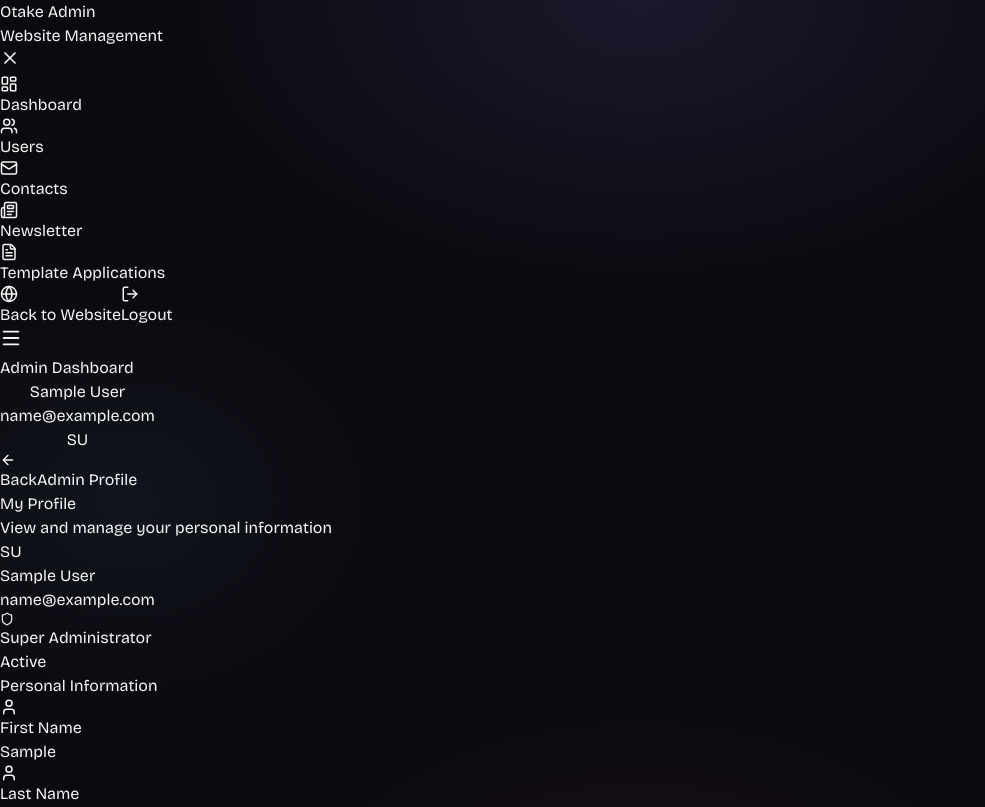
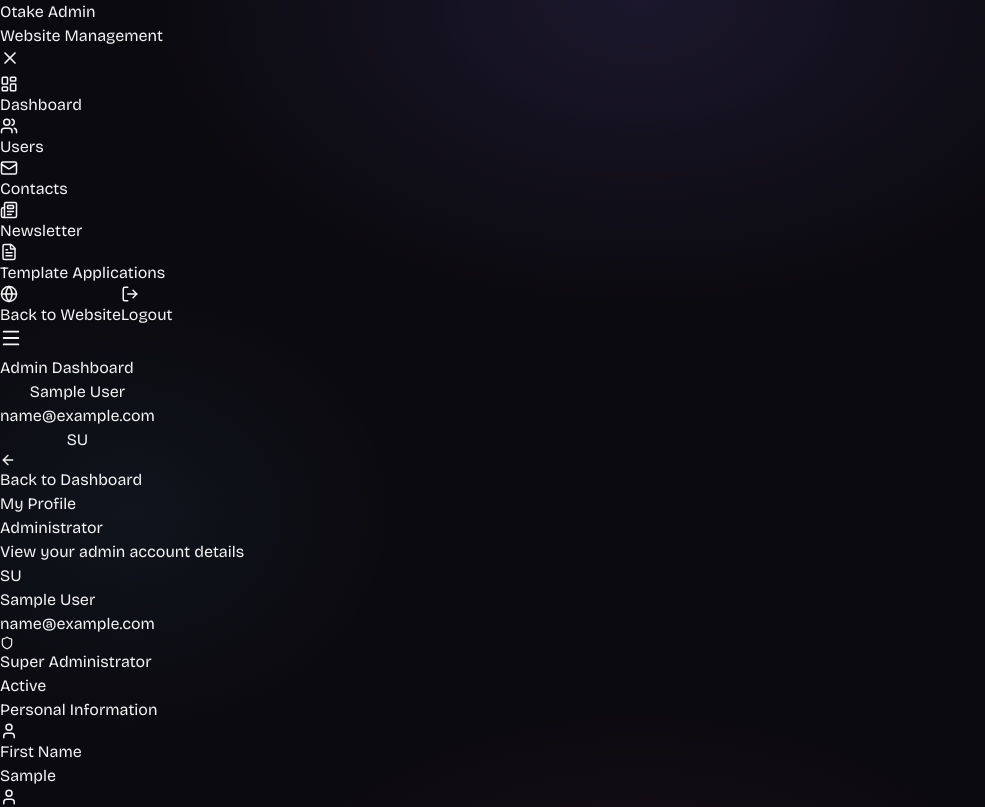
Before and after one commit to priyansh-kevalon/Otake-Website-Design, a React (Vite) app in the folder otake-admin/: page /profile in a window 1280 px wide. Shown: the top 807 px of the page, without its empty margins (0-985 px from the left). Built offline with nearby package versions, Linux system fonts and the light colour scheme; no server answers; sample sign-in values are in the browser's storage; the HTML template or start-up script is replaced by a standard one.

Commit message:
Fix profile page header layout

```diff
--- a/otake-admin/src/pages/Profile.jsx
+++ b/otake-admin/src/pages/Profile.jsx
@@ -8,21 +8,21 @@
 
   return (
     <div className="max-w-5xl mx-auto">
-      <div className="mb-6 flex flex-col sm:flex-row sm:items-center sm:justify-between gap-4">
-        <div>
-          <button
-            onClick={() => navigate(-1)}
-            className="inline-flex items-center gap-2 text-sm text-white/60 hover:text-white transition mb-3"
-          >
-            <ArrowLeft size={16} />
-            Back
-          </button>
-          <span className="inline-block w-fit rounded-full bg-gradient-to-r from-pink-400 to-purple-400 px-3 py-1 text-[11px] font-semibold text-white sm:px-3.5 sm:py-1.5 sm:text-[12px] shadow-[0_0_30px_rgba(168,85,247,0.4)]">
-            Admin Profile
+      <div className="mb-6">
+        <button
+          onClick={() => navigate("/")}
+          className="inline-flex items-center gap-2 text-sm text-white/60 hover:text-white transition mb-4"
+        >
+          <ArrowLeft size={16} />
+          Back to Dashboard
+        </button>
+        <div className="flex items-center gap-3">
+          <h1 className="text-xl sm:text-2xl lg:text-3xl font-semibold text-white">My Profile</h1>
+          <span className="inline-flex items-center px-2.5 py-1 rounded-full bg-gradient-to-r from-pink-500/20 to-purple-500/20 border border-purple-400/30 text-[11px] font-medium text-purple-300">
+            Administrator
           </span>
-          <h1 className="mt-3 text-xl sm:text-2xl lg:text-3xl font-semibold text-white">My Profile</h1>
-          <p className="text-white/50 text-sm mt-1">View and manage your personal information</p>
         </div>
+        <p className="text-white/50 text-sm mt-1.5">View your admin account details</p>
       </div>
 
       <div className="relative bg-gradient-to-b from-white/[0.08] to-white/[0.02] backdrop-blur-xl rounded-2xl border border-white/10 overflow-hidden shadow-[0_40px_80px_rgba(146,118,255,0.15)]">
```
